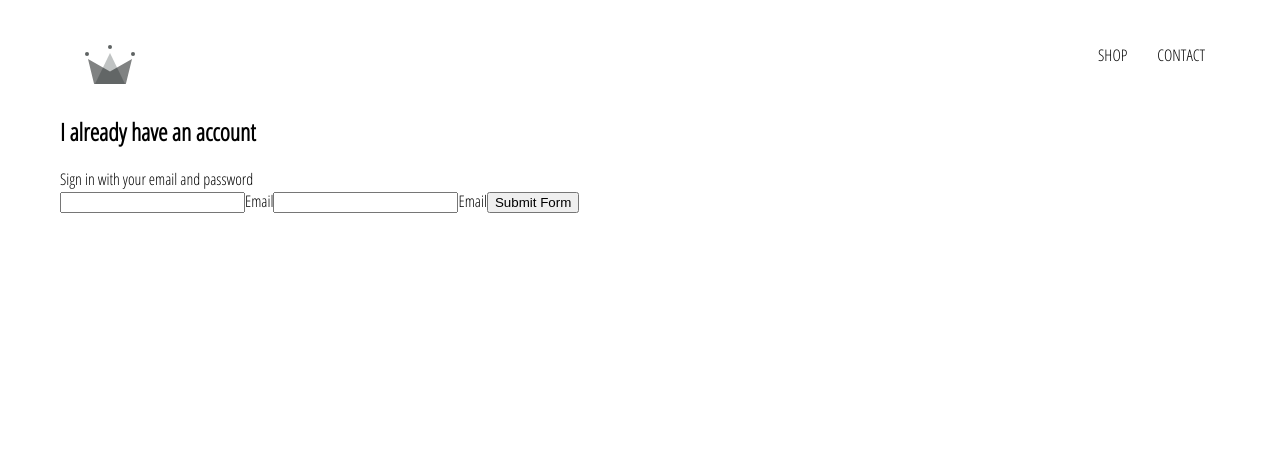
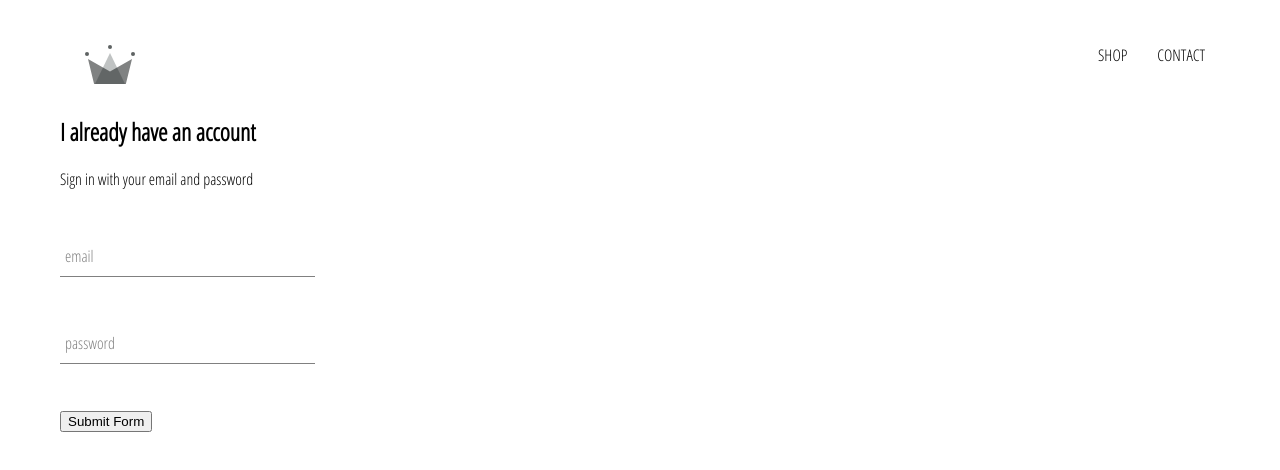
Before and after one commit to imaaduddin/visionary-clothing-ecommerce-website, a React (Create React App) app: page /signin in a window 1280 px wide. Shown: the top 470 px of the page. Built offline with nearby package versions, Linux system fonts and the light colour scheme.

Commit message:
styled sign in page

```diff
--- a/src/components/form-input/form-input.component.jsx
+++ b/src/components/form-input/form-input.component.jsx
@@ -5,12 +5,16 @@
 const FormInput = ({ handleChange, label, ...otherProps}) => (
   <div className="group">
     <input className="form-input" onChange={handleChange} {...otherProps} />
-    {
-      label ?
-      (<label className={`${otherProps.value.length ? "shrink" : ""} form-input-label`}>
-
-      </label>)
-      : null
-    }
+    {label ? (
+      <label
+        className={`${
+          otherProps.value.length ? "shrink" : ""
+        } form-input-label`}
+      >
+        {label}
+      </label>
+      ) : null }
   </div>
 )
+
+export default FormInput;
--- a/src/components/form-input/form-input.styles.scss
+++ b/src/components/form-input/form-input.styles.scss
@@ -0,0 +1,54 @@
+$sub-color: grey;
+$main-color: black;
+
+@mixin shrinkLabel {
+  top: -14px;
+  font-size: 12px;
+  color: $main-color;
+}
+
+.group {
+  position: relative;
+  margin: 45px 0;
+
+  .form-input {
+    background: none;
+    background-color: white;
+    color: $sub-color;
+    font-size: 18px;
+    padding: 10px 10px 10px 5px;
+    display: block;
+    width: 100%;
+    border: none;
+    border-radius: 0;
+    border-bottom: 1px solid $sub-color;
+    margin: 25px 0;
+
+    &:focus {
+      outline: none;
+    }
+
+    &:focus ~ .form-input-label {
+      @include shrinkLabel();
+    }
+  }
+
+  input[type='password'] {
+    letter-spacing: 0.3em;
+  }
+
+  .form-input-label {
+    color: $sub-color;
+    font-size: 16px;
+    font-weight: normal;
+    position: absolute;
+    pointer-events: none;
+    left: 5px;
+    top: 10px;
+    transition: 300ms ease all;
+
+    &.shrink {
+      @include shrinkLabel();
+    }
+  }
+}
--- a/src/components/sign-in/sign-in.component.jsx
+++ b/src/components/sign-in/sign-in.component.jsx
@@ -1,4 +1,6 @@
 import React from "react";
+
+import FormInput from "../../components/form-input/form-input.component";
 
 import "./sign-in.styles.scss";
 
@@ -32,10 +34,8 @@
 
 
         <form onSubmit={this.handleSubmit}>
-          <input name="email" type="email" value={this.state.email} onChange={this.handleChange} required />
-          <label>Email</label>
-          <input name="password" type="password" value={this.state.email} onChange={this.handleChange} required />
-          <label>Email</label>
+          <FormInput name="email" type="email" value={this.state.email} handleChange={this.handleChange} label="email" required />
+          <FormInput name="password" type="password" value={this.state.email} handleChange={this.handleChange} label="password" required />
           <input type="submit" value="Submit Form" />
         </form>
       </div>
--- a/src/components/sign-in/sign-in.styles.scss
+++ b/src/components/sign-in/sign-in.styles.scss
@@ -0,0 +1,3 @@
+.sign-in {
+  width: 30vh;
+}
```
Also changed, not shown: 1 other file (tests, documents, lock files or other folders).
